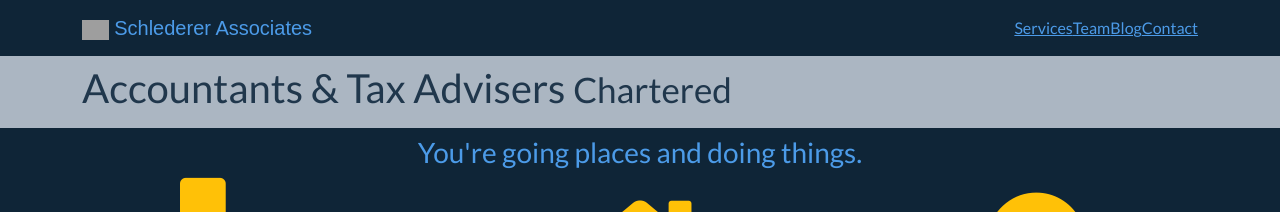
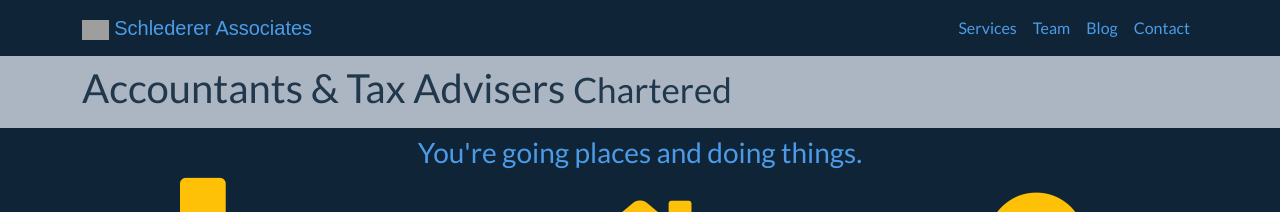
Before and after one commit to Mforcer/tax2, a Jekyll site: the page built from index.html, in a window 1280 px wide. Shown: the top 212 px of the page. Built offline with Jekyll 4.4.1, drawn with Linux system fonts in a browser that asks for light colours; nearby versions of some CDN libraries; grey boxes are pictures that could not be loaded.

Commit message:
Update navbar.html

```diff
--- a/_includes/navbar.html
+++ b/_includes/navbar.html
@@ -7,10 +7,10 @@
           </label>
           <div class="navbar-collapse collapse" id="navbar-main">
                <ul class="navbar-nav ms-auto mb-2 mb-lg-0">
-                    <li><a href="/services/">Services</a></li>
-                    <li><a href="/team/">Team</a></li>
-                    <li><a href="/blog/">Blog</a></li>
-                    <li><a href="/contact/">Contact</a></li>
+                    <li class="nav-item"><a class="nav-link" href="/services/">Services</a></li>
+                    <li class="nav-item"><a class="nav-link" href="/team/">Team</a></li>
+                    <li class="nav-item"><a class="nav-link" href="/blog/">Blog</a></li>
+                    <li class="nav-item"><a class="nav-link" href="/contact/">Contact</a></li>
                </ul>
           </div>
      </div>
```
